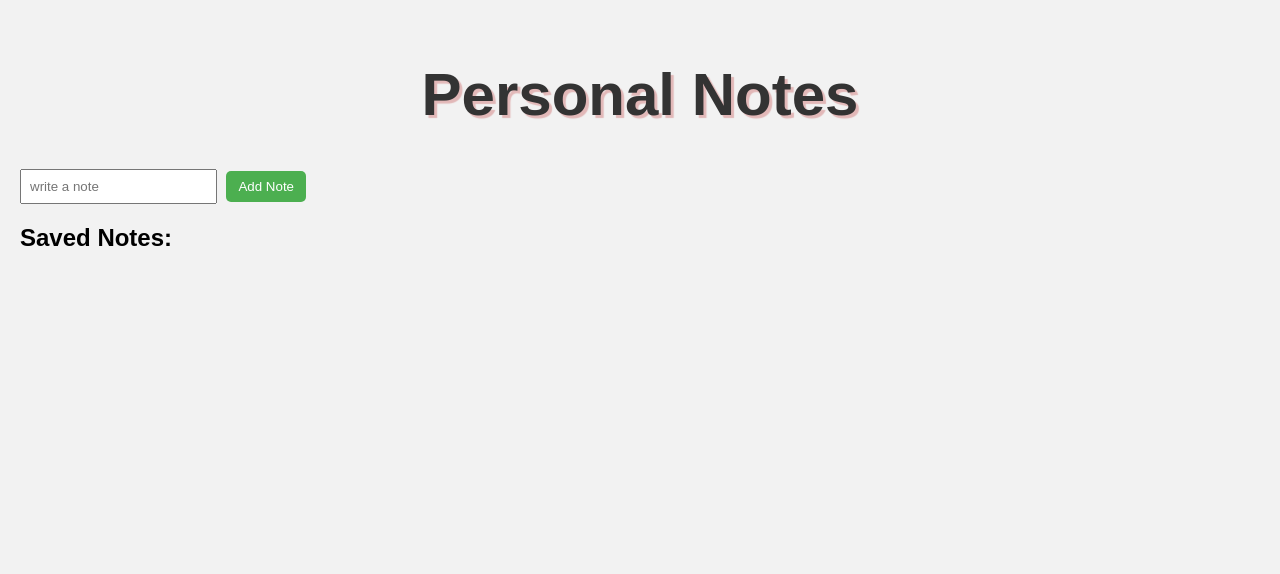
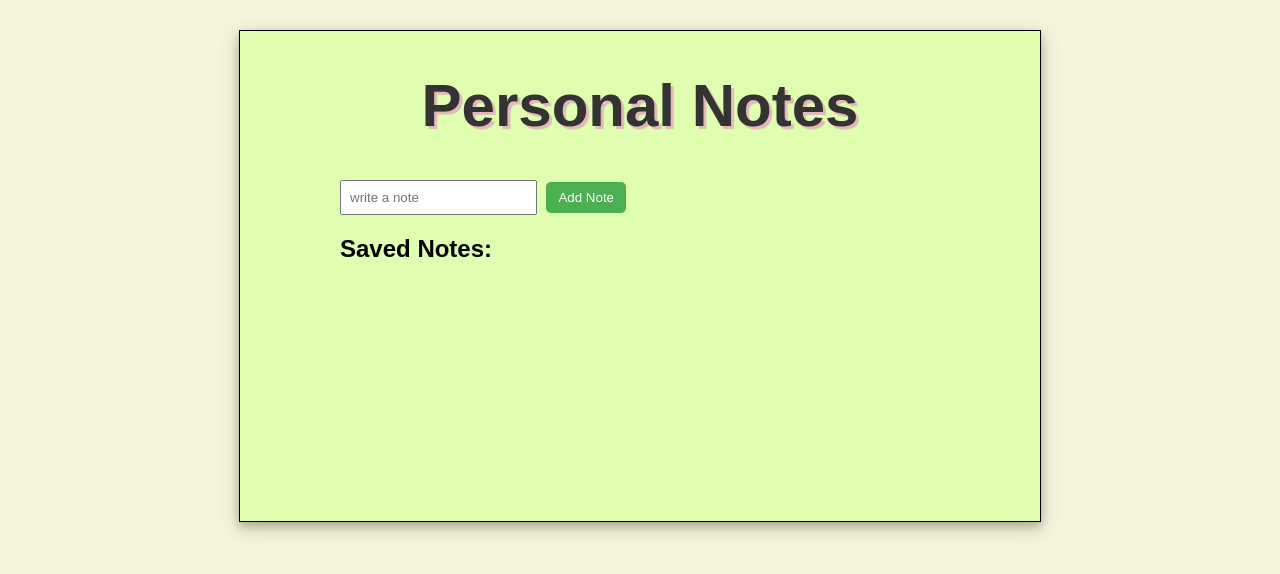
Before and after one commit to zainkp/flask-notes-app, a Flask app: page / in a window 1280 px wide. Shown: the top 574 px of the page. Run offline with Flask 3, Linux system fonts and the light colour scheme.

Commit message:
Layout changes

```diff
--- a/personal_notes_app/static/style.css
+++ b/personal_notes_app/static/style.css
@@ -1,9 +1,15 @@
-
+html{
+    background-color: beige;
+}
 body{
+    width: 600px;
+    height: 450px;
+    border: .2px solid rgb(0, 0, 0);
     font-family:Arial, Helvetica, sans-serif;
-    margin: auto;
-    background-color: #f2f2f2;
-    padding: 20px;
+    margin: 30px auto;
+    background-color: #dffeaf;
+    padding: 0px 100px 40px;
+    box-shadow: 0 4px 8px 0 rgba(0, 0, 0, 0.2), 0 6px 20px 0 rgba(0, 0, 0, 0.19);
 }
 h1{
     font-size: 60px;
@@ -28,15 +34,14 @@ button{
     border-radius: 5px;
 }
 form[action*="delete"] button {
-    background: #e74c3c;
+    background: #f92008c4;
 }
 form[action*="delete"] button:hover {
-    background: #c0392b;
+    background: #e9382b;
 button:hover{
     background: #45a049;
 }
 ul{
     list-style-type: square;
     padding-left: 20px;
-
 }
--- a/personal_notes_app/templates/index.html
+++ b/personal_notes_app/templates/index.html
@@ -1,7 +1,8 @@
 <!DOCTYPE html>
-<html>
+<html lang="en">
 <head>
     <title>My Notes APP</title>
+    <meta charset="UTF-8">
     <link href="{{ url_for('static',filename='style.css')}}" rel="stylesheet">
 </head>
 <body>
```
